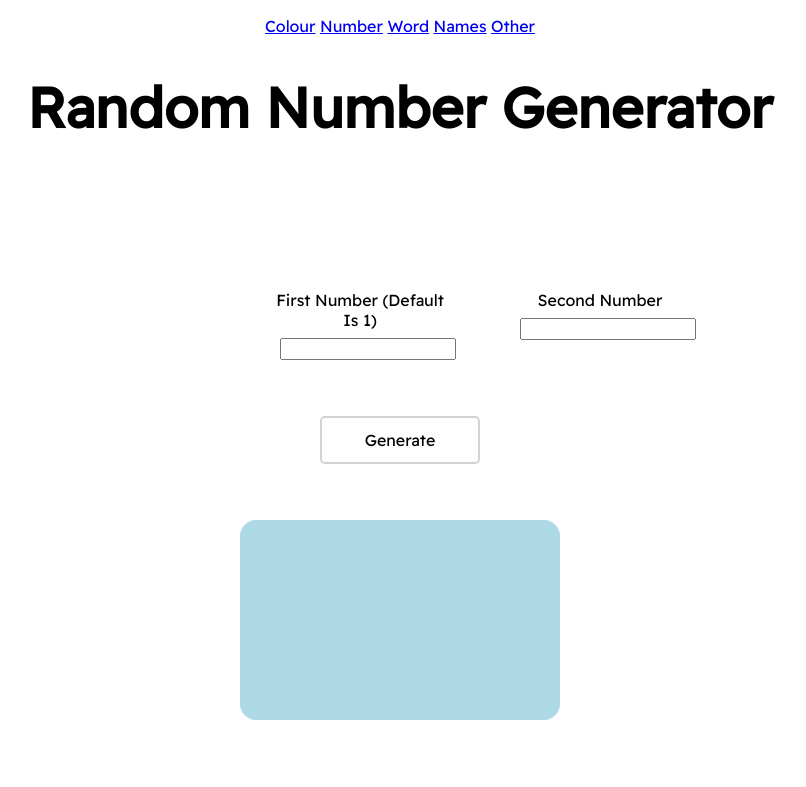
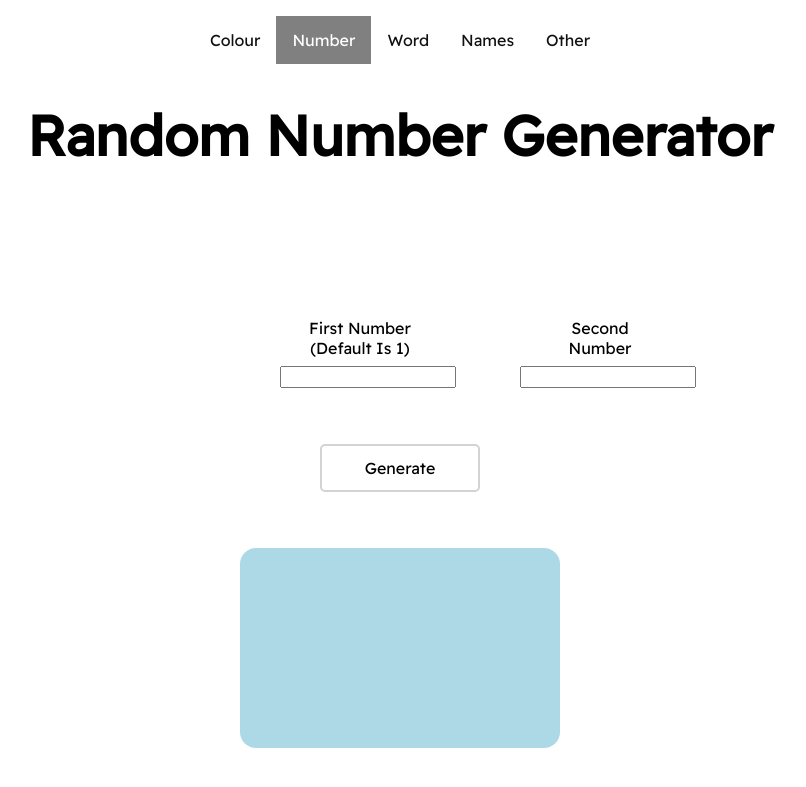
Before and after one commit to richardthewest/random-gen, a PHP site: page /number.html in a window 1280 px wide. Shown: the top 787 px of the page, without its empty margins (240-1046 px from the left). Run offline with PHP 8.4, Linux system fonts and the light colour scheme.

Commit message:
Updated Nav Bar Styling

```diff
--- a/js/random-name.js
+++ b/js/random-name.js
@@ -26,5 +26,6 @@ function copySuccess() {
     var pasteRandomName = document.getElementById('randomName').innerHTML;
     navigator.clipboard.writeText(pasteRandomName);
     console.log("Copy Success");
+    console.log("Confirm Name: " + pasteRandomName)
     document.getElementById("copySuccess").innerHTML = '<p>Copied To Clipboard</p>';
 };
--- a/js/random-number.js
+++ b/js/random-number.js
@@ -11,5 +11,8 @@ function output() {
 //Copy Success Function
 function copySuccess() {
     console.log("Copy Success");
+    var pasteRandomNumber = document.getElementById('randomNumber').innerHTML;
+    navigator.clipboard.writeText(pasteRandomNumber);
+    console.log("Confirm Num: " + pasteRandomNumber);
     document.getElementById("copySuccess").innerHTML = '<p>Copied To Clipboard</p>';
 };
--- a/number.html
+++ b/number.html
@@ -15,16 +15,18 @@
 
 <body>
 	<div class="topNav" id="topNav">
+		<!--
 		<a href="javascript:void(0);" class="icon" onclick="navHamburgerFunction()">
 			<i class="fa fa-bars"></i>
 		</a>
-		<div id="links">
-			<a href="colour.html">Colour</a>
-			<a href="number.html">Number</a>
-			<a href="word.html">Word</a>
-			<a href="names.html">Names</a>
-			<a href="#">Other</a>
-		</div>
+		-->
+		<ul id="links">
+			<li><a href="colour.html" title="Random Colour Generator" target="_self">Colour</a></li>
+			<li><a href="number.html" title="Random Number Generator" class="active" target="_self">Number</a></li>
+			<li><a href="word.html" title="Random Word Generator" target="_self">Word</a></li>
+			<li><a href="names.html" title="Random Name Generator" target="_self">Names</a></li>
+			<li><a href="#" title="blank" target="_self">Other</a></li>
+		</ul>
 	</div>
 	<br>
 	<h1>Random Number Generator</h1>
@@ -32,14 +34,14 @@
 	<div class="palette">
 		<div class="inputs">
 			<div class="inputs-col">
-				<label for="firstNumber" id="labelLeft">First Number (Default Is 1)</label>
+				<label for="firstNumber" id="labelLeft">First Number<br>(Default Is 1)</label>
 				<br>
 				<input type="number" id="inputLeft" value="" class="inputLeft" name="firstNumber" maxlength="25" required>
 				<br>
 			</div>
 			<br>
 			<div class="inputs-col">
-				<label for="secondNumber" id="labelRight">Second Number</label>
+				<label for="secondNumber" id="labelRight">Second<br>Number</label>
 				<br>
 				<input type="number" id="inputRight" name="secondNumber" maxlength="25" required>
 				<br>
@@ -50,7 +52,7 @@
 		<br>
 		<br>
 
-		<div class="randomNumber centre" id="randomNumber" onClick="navigator.clipboard.writeText(x); copySuccess()">
+		<div class="randomNumber centre" id="randomNumber" onClick="copySuccess()">
 		</div>
 	</div>
 </body>
--- a/styles/styles.css
+++ b/styles/styles.css
@@ -47,6 +47,41 @@ button {
 	font-size: 1.0rem;
 }
 
+button:hover {
+	background-color: lightgray;
+	cursor: pointer;
+}
+
+ul {
+	list-style-type: none;
+	margin: 0;
+	padding: 0;
+	overflow: hidden;
+}
+
+li {
+	float: left;
+}
+
+li a {
+	display: block;
+	color: #111;
+	text-align: center;
+	padding: 14px 16px;
+	text-decoration: none;
+}
+
+/* Change the link color to #111 (black) on hover */
+li a:hover {
+	background-color: grey;
+	color: white;
+}
+
+.active {
+	background-color: grey;
+	color: white;
+}
+
 .palette {
 	margin-top: 5rem;
 	height: 50vh;
@@ -78,19 +113,28 @@ button {
 	right: 0;
 }
 
-.rgbValue, .hexValue {
+.rgbValue,
+.hexValue {
 	position: relative;
 	height: 50%;
 }
 
 /* Random Number Generator */
 
-.randomNumber, .randomWord, .randomName {
+.randomNumber,
+.randomWord,
+.randomName {
 	padding: 5rem;
 	height: 25vh;
 	background-color: lightblue;
 	font-size: 5vh;
 	border-radius: 1rem;
+}
+
+.randomNumber,
+.randomWord,
+.randomName {
+	cursor: pointer;
 }
 
 .randomNumber p {
@@ -109,7 +153,7 @@ input {
 input[type=number] {
 	color: grey;
 	text-align: center;
-  }
+}
 
 .inputs {
 	display: flex;
```
Also changed, not shown: colour.html (+9 -7 lines), names.html (+10 -8 lines), word.html (+9 -7 lines).
